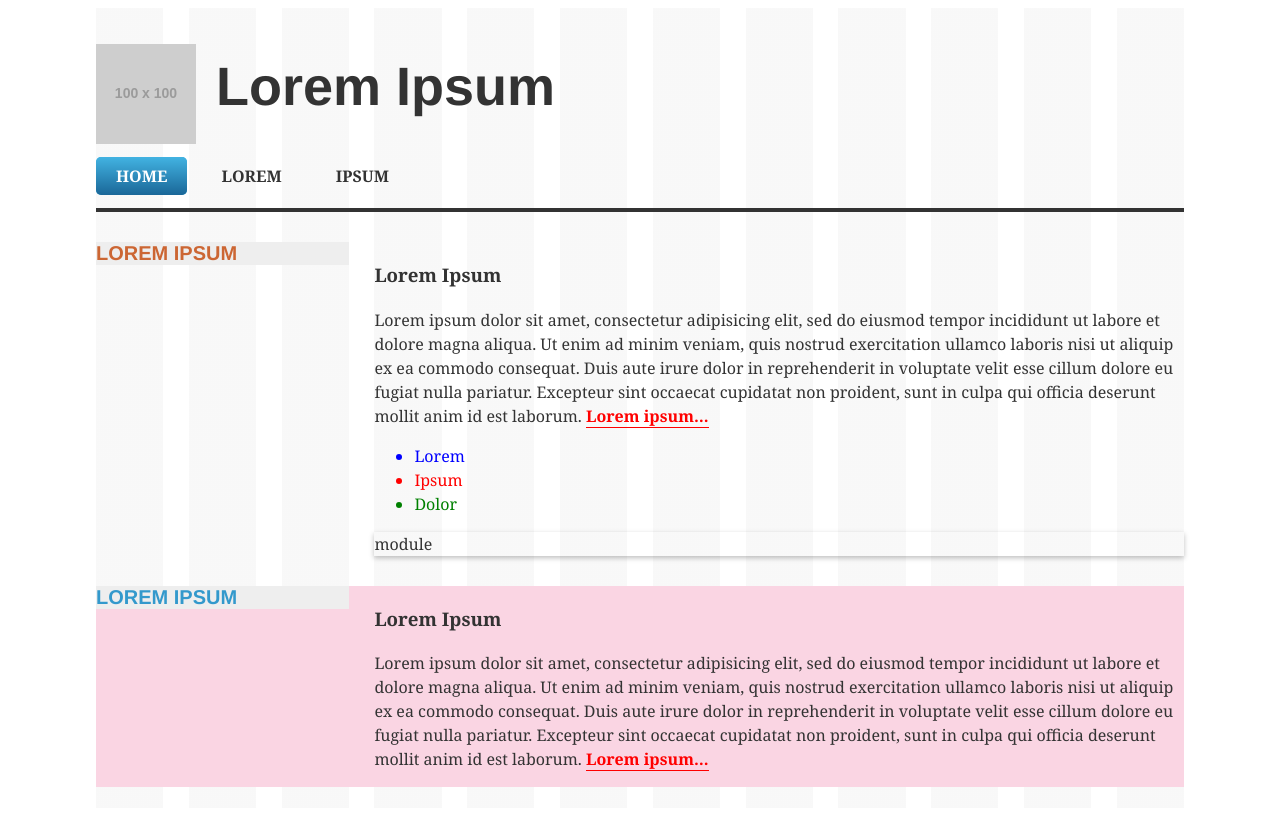
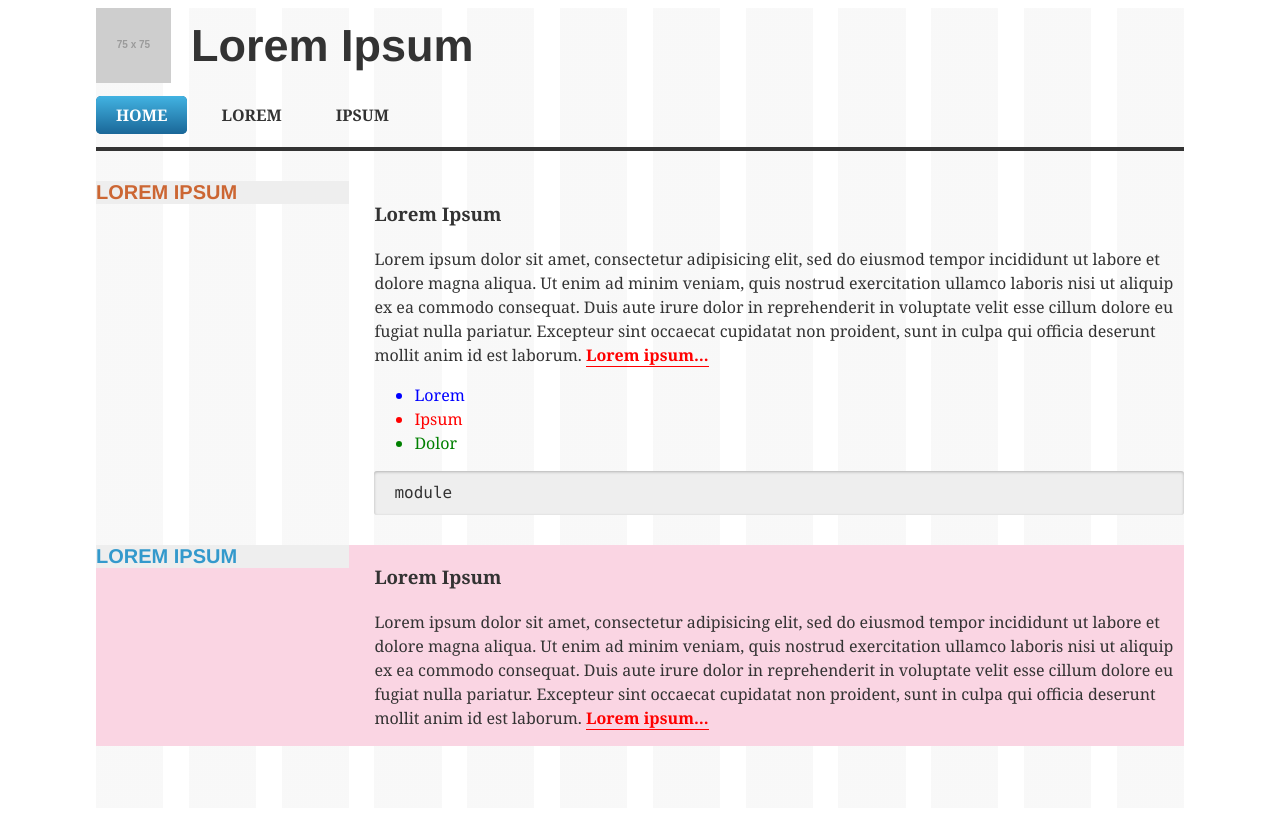
Before and after one commit to cfleschhut/sass_examples, a plain HTML site: page index.html in a window 1280 px wide. After the commit the page ends 800 px from the top, so only its background shows below. Drawn offline with Linux system fonts and the light colour scheme; placeholder pictures from the web are drawn by us.

Commit message:
example mixin library

```diff
--- a/index.html
+++ b/index.html
@@ -10,7 +10,7 @@
     <main>
       <header role="banner">
         <div id="logo">
-          <img src="http://placehold.it/100x100" alt="">
+          <img src="http://placehold.it/75x75" alt="">
         </div>
         <h1>Lorem Ipsum</h1>
 
--- /dev/null
+++ b/stylesheets/sass/_mixins.scss
@@ -0,0 +1,32 @@
+@mixin title-style($color: #c63, $background: #eee) {
+  margin: 0 0 20px 0;
+  font: bold 20px $font-sans;
+  text-transform: uppercase;
+  color: $color;
+  background: $background;
+}
+
+@mixin rounded($radius) {
+  border-radius: $radius;
+}
+
+@mixin shadow($x, $y, $blur, $color) {
+  box-shadow: $x $y $blur $color;
+}
+
+@mixin shadow-inset($x, $y, $blur, $color) {
+  box-shadow: inset $x $y $blur $color;
+}
+
+@mixin transition($property) {
+  transition: $property 0.2s ease;
+}
+
+@mixin box-sizing {
+  box-sizing: border-box;
+}
+
+@mixin linear-gradient($from, $to) {
+  background-color: $to;
+  background-image: -webkit-linear-gradient($from, $to);
+}
--- /dev/null
+++ b/stylesheets/sass/_variables.scss
@@ -0,0 +1,6 @@
+$color-main: #333;      // black
+$color-light: #999;     // grey
+$color-accent: #ea4c89; // pink
+
+$font-sans: $helvetica;
+$font-serif: $georgia;
--- a/stylesheets/sass/styles.scss
+++ b/stylesheets/sass/styles.scss
@@ -3,21 +3,9 @@ $visual-grid: true;
 @import 'bourbon/bourbon';
 @import 'neat/neat';
 
-
-$color-main: #333;      // black
-$color-light: #999;     // grey
-$color-accent: #ea4c89; // pink
-
-$font-sans: $helvetica;
-$font-serif: $georgia;
-
-@mixin title-style($color: #c63, $background: #eee) {
-  margin: 0 0 20px 0;
-  font: bold 20px $font-sans;
-  text-transform: uppercase;
-  color: $color;
-  background: $background;
-}
+@import 'reset';
+@import 'variables';
+@import 'mixins';
 
 body {
   font: 100%/1.5 $font-serif;
@@ -29,7 +17,7 @@ main {
 }
 
 header[role="banner"] {
-  margin: 20px 0 30px 0;
+  margin: 0 0 30px 0;
   border-bottom: 4px solid #333;
 
   #logo {
@@ -43,18 +31,21 @@ header[role="banner"] {
   }
 
   h1 {
+    margin: 0;
     padding: 15px 0;
     line-height: 1;
     font: {
-      size: 54px;
+      size: 45px;
       family: $font-sans;
       weight: bold;
     }
   }
 
   nav[role="navigation"] {
+    margin: 20px 0;
+
     ul {
-      margin: 20px 0;
+      margin: 0;
       padding: 0;
     }
     li {
@@ -89,6 +80,7 @@ section {
   }
 
   a {
+    @include transition(color);
     font-weight: bold;
     text-decoration: none;
     color: red;
@@ -132,5 +124,9 @@ section.secondary h4 {
 }
 
 .module {
-  @include box-shadow(0 2px 5px rgba(0, 0, 0, 0.25));
+  @include rounded(3px);
+  @include shadow-inset(0, 1px, 3px, rgba(0, 0, 0, 0.25));
+  padding: 10px 20px;
+  background: #eee;
+  font-family: $monospace;
 }
```
Also changed, not shown: stylesheets/sass/_reset.scss (added), stylesheets/styles.css.
